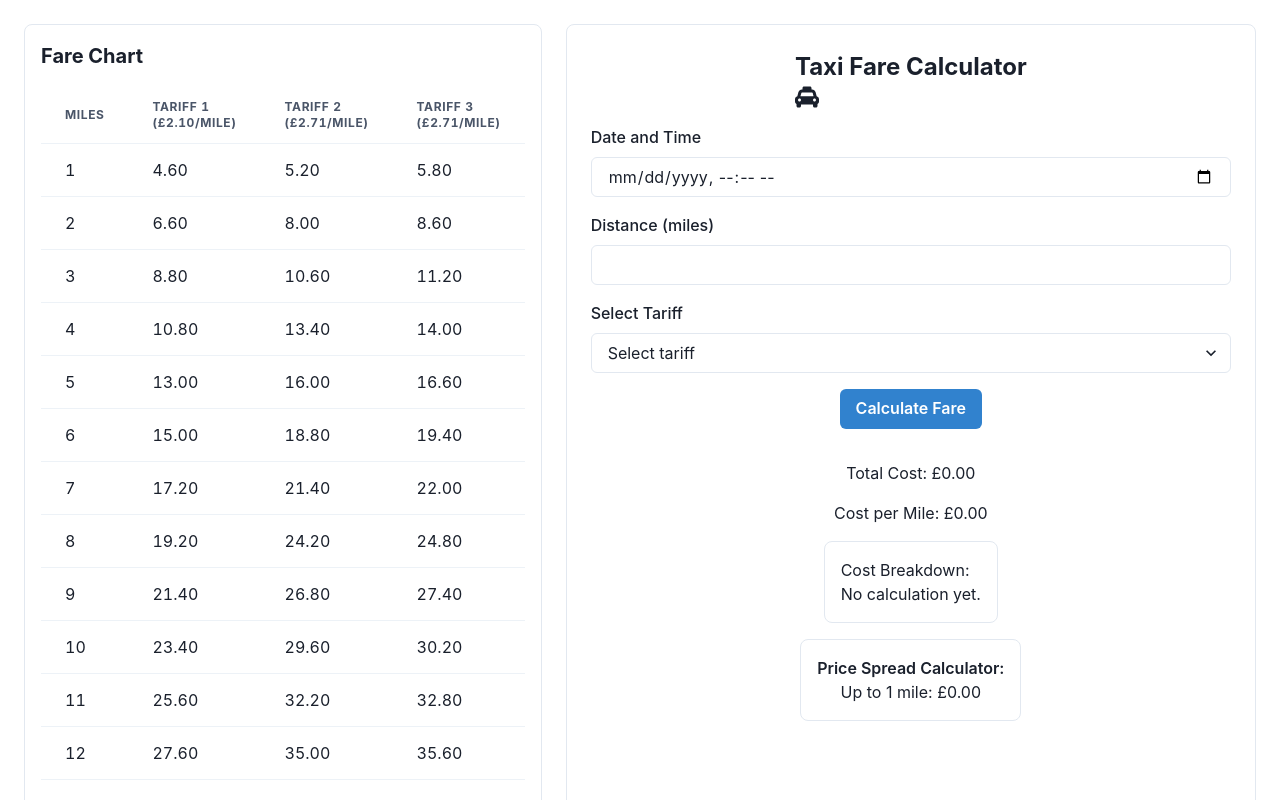
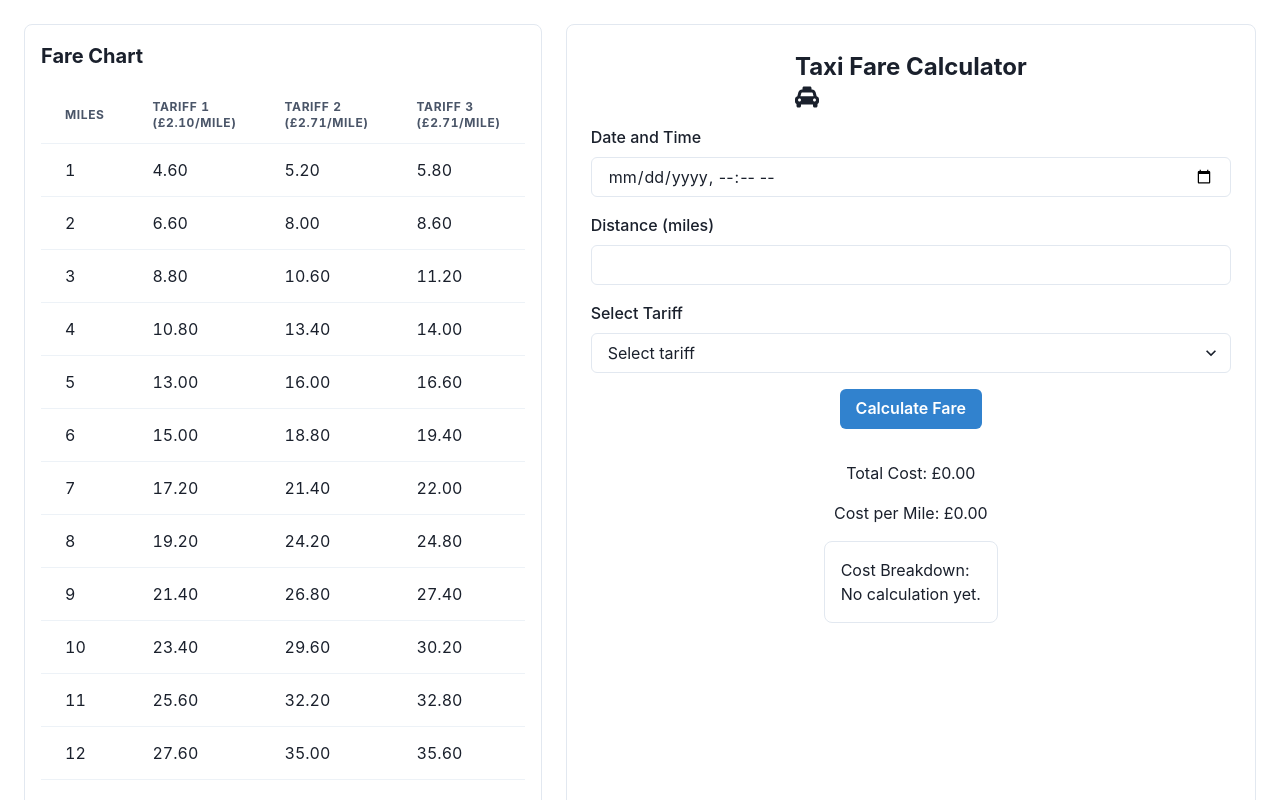
Before and after one commit to GPT-Engineer-App/taxi-journey-pricer, a React (Vite) app: page / in a window 1280 px wide. Shown: the top 800 px of the page. Built offline with nearby package versions, Linux system fonts and the light colour scheme.

Commit message:
remove Price Spread Calculator:
Removed the "Price Spread Calculator" section from the Taxi Fare Calculator interface.

```diff
--- a/src/pages/Index.jsx
+++ b/src/pages/Index.jsx
@@ -106,15 +106,6 @@ const Index = () => {
                 <Text>Cost Breakdown:</Text>
                 <Text whiteSpace="pre-wrap">{breakdown || "No calculation yet."}</Text>
               </Box>
-              {/* Placeholder for future price spread calculator */}
-              <Box p={4} borderWidth="1px" borderRadius="lg" w="100%">
-                <Text fontSize="md" fontWeight="semibold">
-                  Price Spread Calculator:
-                </Text>
-                <VStack spacing={2}>
-                  <Text>Up to 1 mile: £{priceSpread.upToOneMile || "0.00"}</Text>
-                </VStack>
-              </Box>
             </VStack>
           </VStack>
         </Box>
```
